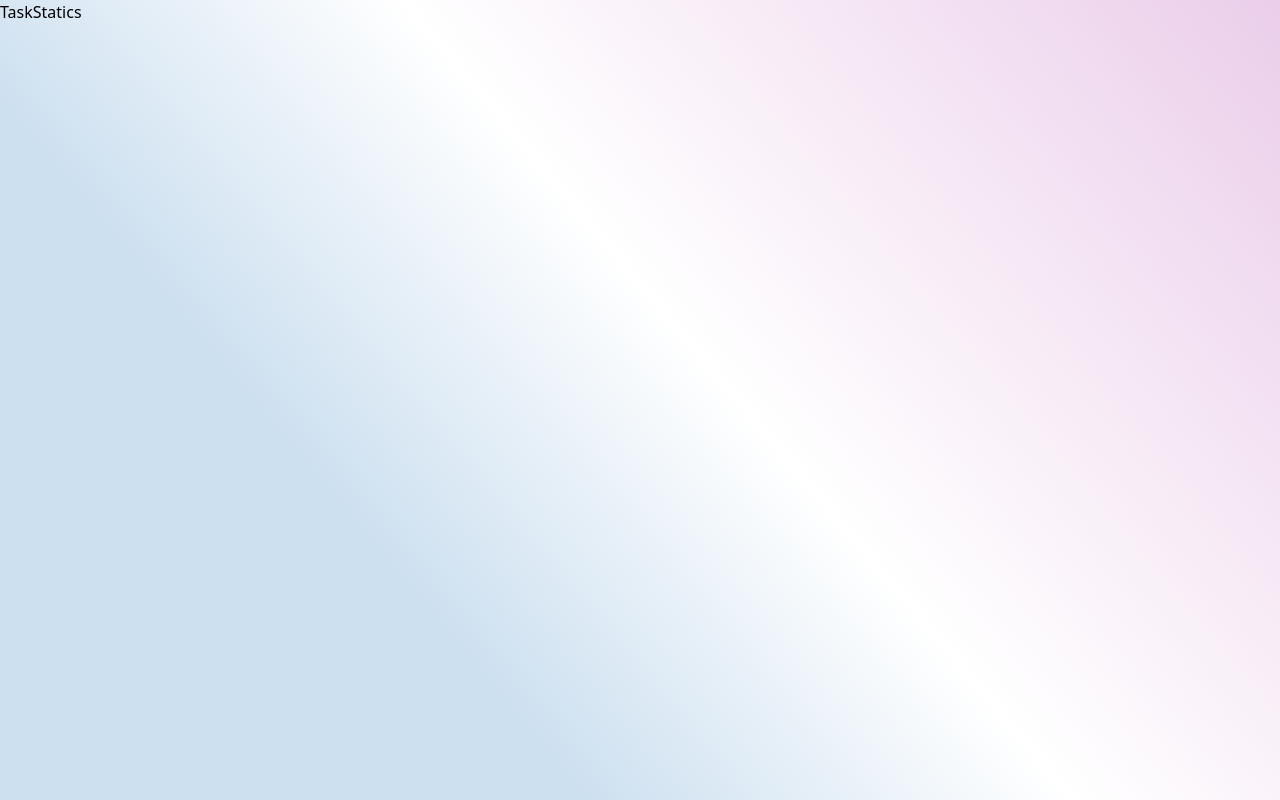
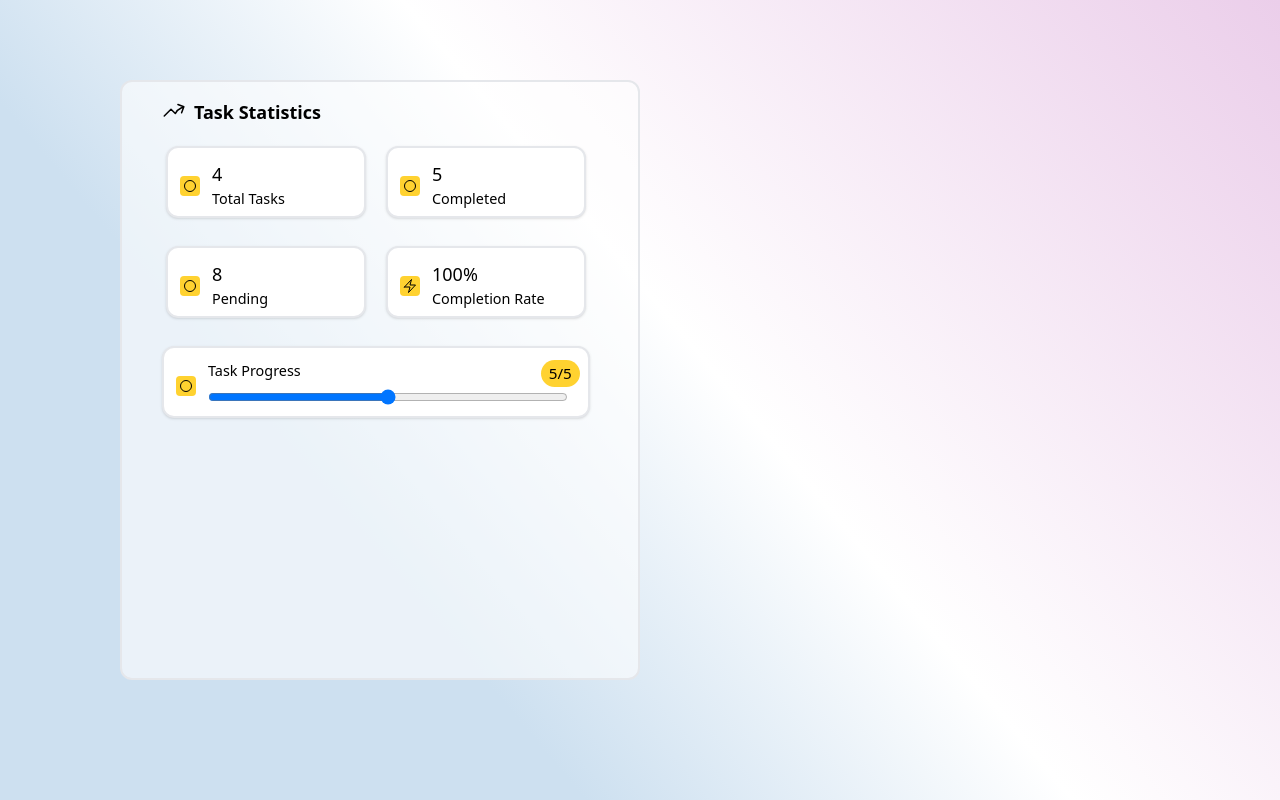
Before and after one commit to maheshray1221/Task-Manager, a React (Vite) app in the folder Frontend/: page / in a window 1280 px wide. Built offline with nearby package versions, Linux system fonts and the light colour scheme.

Commit message:
task statistics completed

```diff
--- a/Frontend/src/components/TaskStatics.jsx
+++ b/Frontend/src/components/TaskStatics.jsx
@@ -1,5 +1,94 @@
 import React from "react";
 
 export default function TaskStatics() {
-  return <div>TaskStatics</div>;
+  return (
+    <div>
+      <div className="bg-white/60 lg:w-130 lg:h-150 lg:mt-20 lg:ml-30 lg:rounded-xl border-2 border-gray-200">
+        <div className="flex lg:gap-2 lg:ml-10 lg:mt-4">
+          <svg
+            xmlns="http://www.w3.org/2000/svg"
+            fill="none"
+            viewBox="0 0 24 24"
+            strokeWidth={1.5}
+            stroke="currentColor"
+            className="size-6"
+          >
+            <path
+              strokeLinecap="round"
+              strokeLinejoin="round"
+              d="M2.25 18 9 11.25l4.306 4.306a11.95 11.95 0 0 1 5.814-5.518l2.74-1.22m0 0-5.94-2.281m5.94 2.28-2.28 5.941"
+            />
+          </svg>
+
+          <h1 className="text-lg font-bold">Task Statistics</h1>
+        </div>
+
+        <div className="flex lg:w-110 lg:h-50 flex-wrap lg:mt-5 lg:ml-6">
+          <div className="bg-white lg:w-50 lg:h-18 lg:rounded-xl lg:ml-5 flex lg:border-2 lg:shadow-sm border-gray-200">
+            <div className="bg-amber-300 lg:w-5 lg:h-5 lg:mt-7 lg:ml-3 lg:rounded-sm">
+              <div className="lg:w-3 lg:h-3 border border-black rounded-full relative top-1 left-1"></div>
+            </div>
+            <div className="lg:ml-3 lg:mt-3">
+              <h1 className="lg:text-lg">4</h1>
+              <p className="lg:text-[0.90rem]">Total Tasks</p>
+            </div>
+          </div>
+          <div className="bg-white lg:w-50 lg:h-18 lg:rounded-xl lg:ml-5 flex lg:border-2 lg:shadow-sm border-gray-200">
+            <div className="bg-amber-300 lg:w-5 lg:h-5 lg:mt-7 lg:ml-3 lg:rounded-sm">
+              <div className="lg:w-3 lg:h-3 border border-black rounded-full relative top-1 left-1"></div>
+            </div>
+            <div className="lg:ml-3 lg:mt-3">
+              <h1 className="lg:text-lg">5</h1>
+              <p className="lg:text-[0.90rem]">Completed</p>
+            </div>
+          </div>
+          <div className="bg-white lg:w-50 lg:h-18 lg:rounded-xl lg:ml-5 flex border-2 lg:shadow-sm border-gray-200">
+            <div className="bg-amber-300 lg:w-5 lg:h-5 lg:mt-7 lg:ml-3 lg:rounded-sm">
+              <div className="lg:w-3 lg:h-3 border border-black rounded-full relative top-1 left-1"></div>
+            </div>
+            <div className="lg:ml-3 lg:mt-3">
+              <h1 className="lg:text-lg">8</h1>
+              <p className="lg:text-[0.90rem]">Pending</p>
+            </div>
+          </div>
+          <div className="bg-white lg:w-50 lg:h-18 lg:rounded-xl lg:ml-5 flex border-2 lg:shadow-sm border-gray-200">
+            <div className="bg-amber-300 lg:w-5 lg:h-5 lg:mt-7 lg:ml-3 lg:rounded-sm">
+              <svg
+                xmlns="http://www.w3.org/2000/svg"
+                fill="none"
+                viewBox="0 0 24 24"
+                strokeWidth={1.5}
+                stroke="currentColor"
+                className="size-4 relative top-0.5 left-0.5"
+              >
+                <path
+                  strokeLinecap="round"
+                  strokeLinejoin="round"
+                  d="m3.75 13.5 10.5-11.25L12 10.5h8.25L9.75 21.75 12 13.5H3.75Z"
+                />
+              </svg>
+            </div>
+            <div className="lg:ml-3 lg:mt-3">
+              <h1 className="lg:text-lg">100%</h1>
+              <p className="lg:text-[0.90rem]">Completion Rate</p>
+            </div>
+          </div>
+        </div>
+        <div className="bg-white lg:w-107 lg:h-18 lg:rounded-xl lg:ml-10 flex border-2 lg:shadow-sm border-gray-200">
+          <div className="bg-amber-300 lg:w-5 lg:h-5 lg:mt-7 lg:ml-3 lg:rounded-sm">
+            <div className="lg:w-3 lg:h-3 border border-black rounded-full relative top-1 left-1"></div>
+          </div>
+          <div className="lg:ml-3 lg:mt-3">
+            <div className="flex">
+              <p className="lg:text-[0.90rem]">Task Progress</p>
+              <p className=" lg:text-[0.95rem] lg:ml-60 bg-amber-300 lg:px-2 lg:py-0.5 lg:rounded-2xl">
+                5/5
+              </p>
+            </div>
+            <input className="lg:w-90" type="range" name="" id="" />
+          </div>
+        </div>
+      </div>
+    </div>
+  );
 }
```
